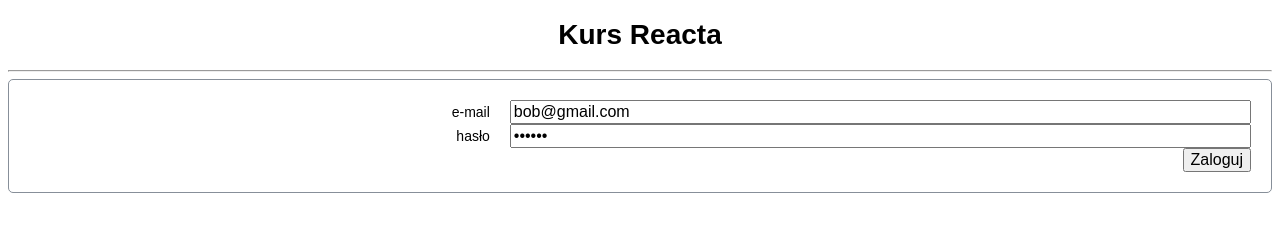
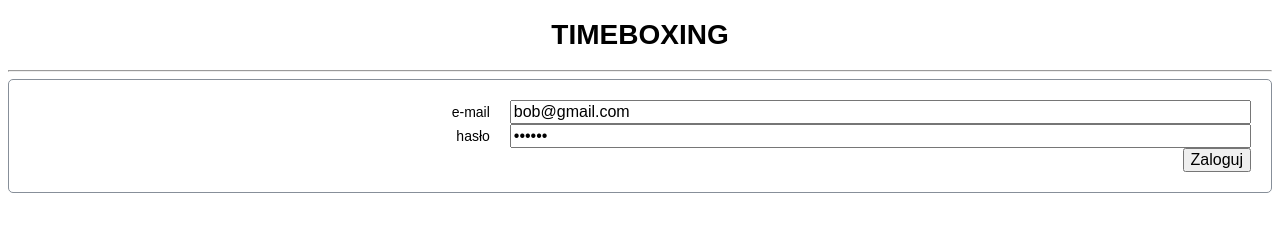
Before and after one commit to emdoem/KR-timeboxing, a React app: page public/index.html in a window 1280 px wide. Built offline with nearby package versions, Linux system fonts and the light colour scheme.

Commit message:
update app title

```diff
--- a/public/index.html
+++ b/public/index.html
@@ -8,7 +8,7 @@
 </head>
 <body>
     <div id="headerRoot"></div>
-    <h1 class="heading">Kurs Reacta</h1>
+    <h1 class="heading">TIMEBOXING</h1>
     <hr>
     <div id="root"></div>
 </body>
```
